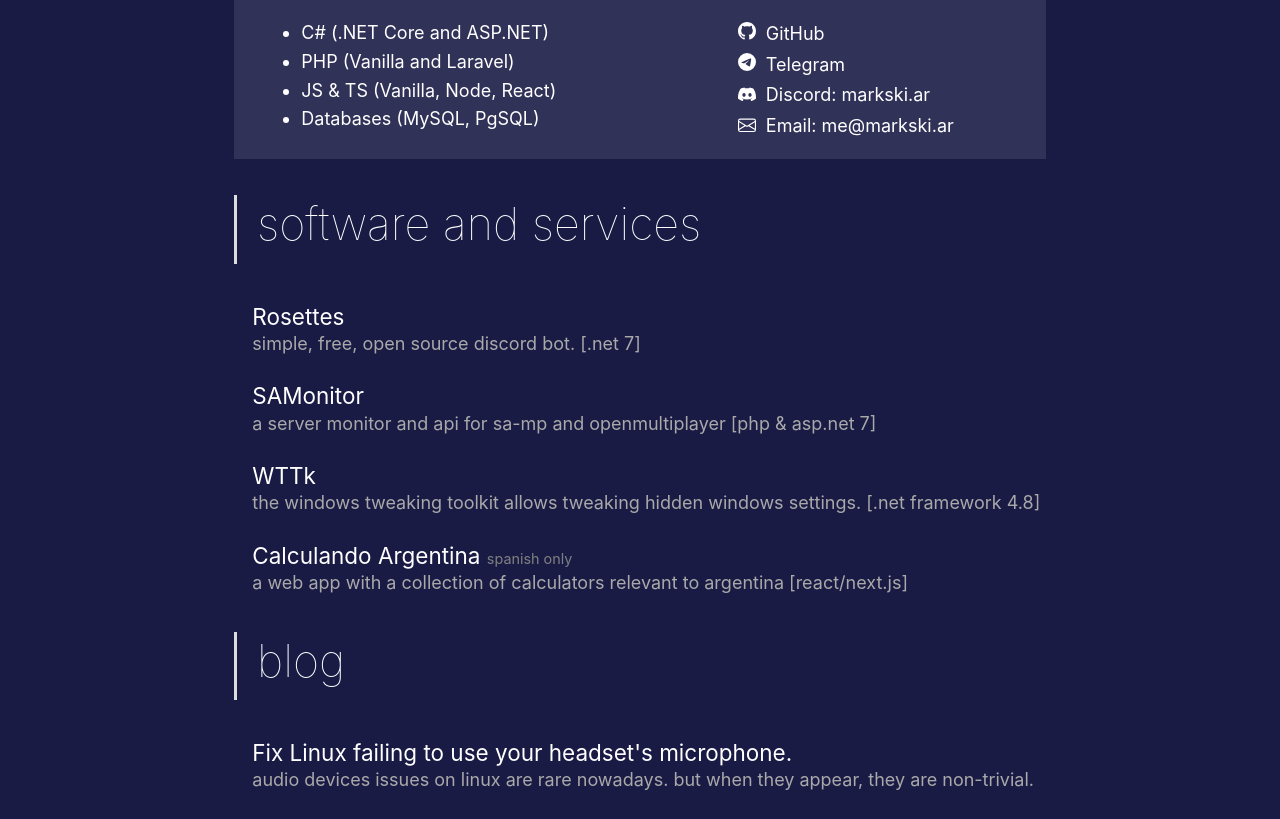
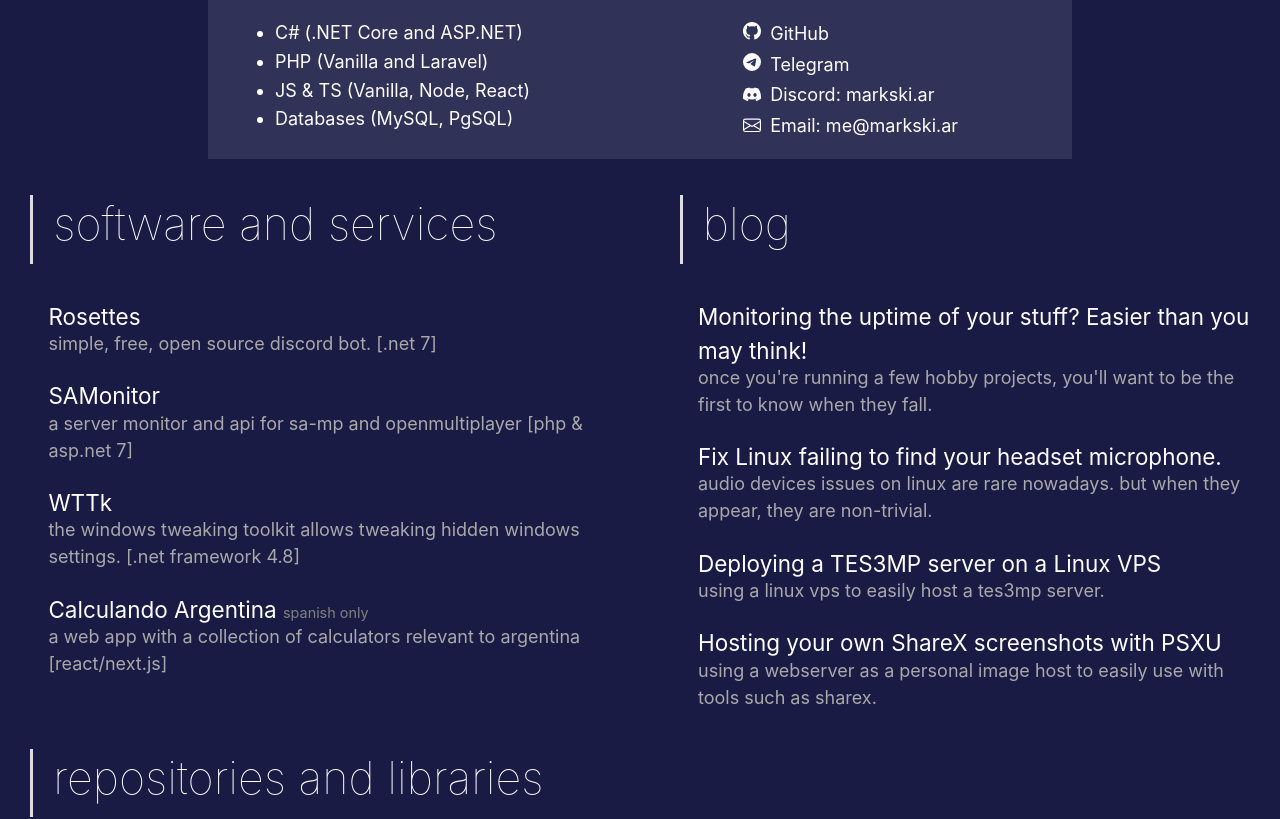
Before and after one commit to markski1/markski.ar, a Next.js app: page / in a window 1280 px wide. Shown: the part 360-1179 px from the top of the page. Built offline with nearby package versions, Linux system fonts and the light colour scheme.

Commit message:
Diseño con grid en home, nuevo blog post

```diff
--- a/components/layout.module.css
+++ b/components/layout.module.css
@@ -1,5 +1,12 @@
 .container {
 	max-width: 48rem;
+	padding: 0 1rem;
+	margin: 2rem auto;
+	min-height: 76vh;
+}
+
+.bigContainer {
+	max-width: 80rem;
 	padding: 0 1rem;
 	margin: 2rem auto;
 	min-height: 76vh;
--- a/components/layout.tsx
+++ b/components/layout.tsx
@@ -26,7 +26,8 @@ export default function Layout({ children, home=false, type='none' }) {
 				fill: ${bgColor};
 			}
 			`}</style>
-			<div className={styles.container}>
+
+			<div className={home ? styles.bigContainer : styles.container}>
 				<main style={{width: "98%", margin: "-2rem auto"}}>
 					{children}
 				</main>
--- a/pages/index.tsx
+++ b/pages/index.tsx
@@ -17,7 +17,7 @@ export default function Home({ posts }) {
 			description = "Desarrollador, estudiante de informatica. / Developer, Comp Sci student."
 			/>
 		<Layout home>
-			<div className={utilStyles.contactCard}>
+			<div className={utilStyles.contactCard} style={{maxWidth: '48rem', margin: 'auto'}}>
 				<p style={{marginTop: '.5rem'}}>
 					I am Juan, a software developer from Argentina.
 				</p>
@@ -50,7 +50,9 @@ export default function Home({ posts }) {
 				</Grid>
 			</div>
 
-			<div className={utilStyles.headingContainer}>
+			<Grid container columnSpacing={10} rowSpacing={3}>
+				<Grid item xs>
+					<div className={utilStyles.headingContainer} style={{minWidth: '20rem'}}>
 						<h2 className={utilStyles.headingLg}>software and services</h2>
 					</div>
 					<PrintEntry
@@ -75,21 +77,7 @@ export default function Home({ posts }) {
 						spanishOnly
 					/>
 
-			<div className={utilStyles.headingContainer}>
-				<h2 className={utilStyles.headingLg}>blog</h2>
-			</div>
-			{sortedPosts.map((post: { frontMatter: { title: string; description: string; order: number }; slug: string; }) => (
-				<PrintEntry
-					key = {post.frontMatter.order}
-					title = {post.frontMatter.title}
-					url = {'/blog/' + post.slug}
-					text = {post.frontMatter.description}
-					// date = {post.frontMatter.date}
-				/>
-			)).reverse()}
-
-
-			<div className={utilStyles.headingContainer}>
+					<div className={utilStyles.headingContainer} style={{minWidth: '20rem', marginTop: '4rem'}}>
 						<h2 className={utilStyles.headingLg}>repositories and libraries</h2>
 					</div>
 					<PrintEntry
@@ -116,6 +104,22 @@ export default function Home({ posts }) {
 						text = 'library to obtain information about vehicle components in sa-mp.'
 						target = '_blank'
 					/>
+				</Grid>
+				<Grid item xs>
+					<div className={utilStyles.headingContainer} style={{minWidth: '20rem'}}>
+						<h2 className={utilStyles.headingLg}>blog</h2>
+					</div>
+					{sortedPosts.map((post: { frontMatter: { title: string; description: string; order: number }; slug: string; }) => (
+						<PrintEntry
+							key = {post.frontMatter.order}
+							title = {post.frontMatter.title}
+							url = {'/blog/' + post.slug}
+							text = {post.frontMatter.description}
+							// date = {post.frontMatter.date}
+						/>
+					)).reverse()}
+				</Grid>
+			</Grid>
 		</Layout>
 		</>
 	);
--- a/posts/linux-fix-headset-mic.mdx
+++ b/posts/linux-fix-headset-mic.mdx
@@ -1,5 +1,5 @@
 ---
-title: Fix Linux failing to use your headset's microphone.
+title: Fix Linux failing to find your headset microphone.
 date: 'July 30, 2023'
 description: Audio devices issues on Linux are rare nowadays. But when they appear, they are non-trivial.
 tags: ['linux', 'audio', 'headset', 'microphone', 'fix', 'issues']
--- /dev/null
+++ b/posts/monitoring-project-uptime.mdx
@@ -0,0 +1,61 @@
+---
+title: Monitoring the uptime of your stuff? Easier than you may think!
+date: 'October 10, 2023'
+description: Once you're running a few hobby projects, you'll want to be the first to know when they fall.
+tags: ['monitoring', 'api', 'uptime', 'servers', 'status', 'status page']
+order: 40
+---
+<Section title="prelude">
+    While I've been running hobby projects of my own in excess of a decade now, only recently have I began running a few on my own server. Namely <Link style={{color: 'cyan'}} href="https://sam.markski.ar/">SAMonitor</Link> and <Link style={{color: 'cyan'}} href="https://markski.ar/rosettes">Rosettes</Link>.
+
+    Running stuff on your own server is pretty nifty. It's a learning path into DevOps, to some extent, and if you're smart about your choices it makes things rather cheap. You get full control of where and how your stuff will run, what domains and ports it'll run on, among other stuff.
+
+    It's a form of freedom! And as such, a responsability. When you're running your own infrastructure, you are the person in charge of your things being online and -staying- online.
+
+    This has taught me a few things:
+
+    - No matter how well-written, software -will- crash if enough stars align.
+
+    - Even if your software itself doesn't crash on it's own, something else can (and will) take it out.
+
+    - Your users, especially non-technical users, will not always tell you when your stuff stops working, they'll just shrug and assume "it'll probably work later".
+
+    - Running your software as system services is a neat way to ensure quick restarts, but sometimes you'll reach a state where even that won't work.
+
+    All above in mind, I have decided to set something up to let me know when things crash.
+</Section>
+
+<Section title="process">
+    Like every developer running hobby projects, I like things cheap. You know what's better than cheap? Free!
+
+    BetterStack is what I would describe as a "stability insights" service, offering a bunch of powerful of logging, troubleshooting and monitoring tools. The latter is the one relevant to today's matter.
+
+    The first step is to head on over to <Link style={{color: 'cyan'}} href="https://betterstack.com/">betterstack.com</Link> and make an account. The free plan offers 10 monitors, e-mail alerts, and a Status page - I'll adress that bit too.
+
+    Out of the gate you will be asked for a phone number. Paid plans offer phone-calls if you fail to acknoweldge downtime after long enough, but with the free plan this won't concern you. Once you verify your e-mail and reach the user dashboard, you'll immediatly be able to set up your first monitor.
+
+    It really is as simple as giving it a name, making a few choices like how often to check and from where, and of course what URL to check. As an example, in the case of SAMonitor, I made a simple `CheckAlive` endpoint which just returns a string for it to ping.
+
+    <SyntaxHighlighter language="csharp" customStyle={{fontSize: '.8rem', background: 'black', color: 'white'}}>
+{`[HttpGet("CheckAlive")]
+public string CheckAlive()
+{
+    return "SAMonitor lives!";
+}`}
+    </SyntaxHighlighter>
+
+    You can save that monitor and... yeah, that's all, really! Rinse and repeat for however many things you want to check on.
+
+    As far as the status pages go, simply head on over to the status pages sidebar, click create a new one, and it'll very much hold your hand through the whole process. You can set a logo, customize a few things and even use your very own email.
+
+    In less than 30 minutes, I (and perhaps you) got full uptime monitoring for all my stuff, and got to keep my CC number to myself. I'd say that's pretty good!
+</Section>
+
+<Section title="results">
+    By the end of this all, I got two two things:
+
+    1. Email alerts whenever something goes down
+    ![Screenshot displaying an e-mail notification of a downtime incident.](../images/blog/uptime/alert.png)
+
+    2. A nifty little status site at <Link style={{color: 'cyan'}} href="https://status.markski.ar/">status.markski.ar</Link> which, I can't imagine anyone would ever care to check, but hey, why not?
+</Section>
```
Also changed, not shown: public/images/blog/uptime/alert.png (added). Lines whose indentation alone changed are shown as unchanged.
